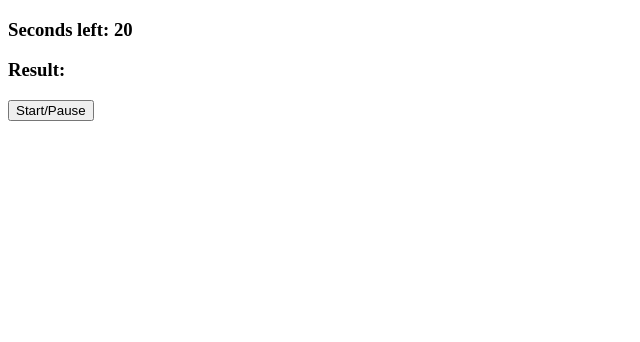
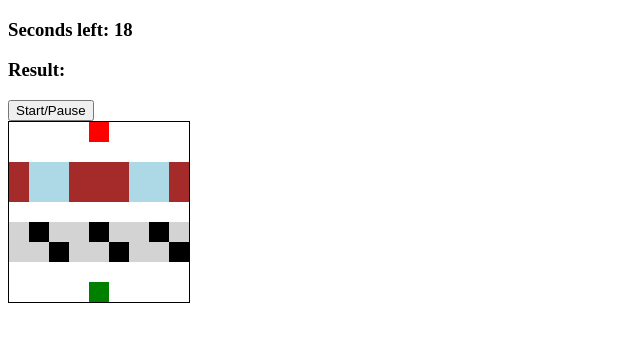
Before and after one commit to julianooselame/Frogger-Game, a plain HTML site: page index.html in a window 1280 px wide. Both pictures are taken after a click on the button "Start/Pause". Shown: the whole page, without its empty margins (0-640 px from the left). Drawn offline with Linux system fonts and the light colour scheme.

Commit message:
Project Finished

```diff
--- a/app.js
+++ b/app.js
@@ -6,3 +6,165 @@ const logsLeft = document.querySelectorAll('.log-left');
 const logsRight = document.querySelectorAll('.log-right');
 const carsLeft = document.querySelectorAll('.car-left');
 const carsRight = document.querySelectorAll('.car-right');
+
+let currentIndex = 76;
+const width = 9;
+let timerId;
+let outcomeTimerId;
+let currentTime = 20;
+
+function moveFrog(e) {
+	squares[currentIndex].classList.remove('frog');
+
+	switch (e.key) {
+		case 'ArrowLeft':
+			if (currentIndex % width !== 0) currentIndex -= 1;
+			break;
+		case 'ArrowRight':
+			if (currentIndex % width < width - 1) currentIndex += 1;
+			break;
+		case 'ArrowUp':
+			if (currentIndex - width >= 0) currentIndex -= width;
+			break;
+		case 'ArrowDown':
+			if (currentIndex + width < width * width) currentIndex += width;
+			break;
+	}
+	squares[currentIndex].classList.add('frog');
+}
+
+function autoMoveElements() {
+	currentTime--;
+	timeLeftDisplay.textContent = currentTime;
+	logsLeft.forEach((logLeft) => moveLogLeft(logLeft));
+	logsRight.forEach((logRight) => moveLogRight(logRight));
+	carsLeft.forEach((carLeft) => moveCarLeft(carLeft));
+	carsRight.forEach((carRight) => moveCarRight(carRight));
+}
+
+function checkOutComes() {
+	lose();
+	win();
+}
+
+function moveLogLeft(logLeft) {
+	switch (true) {
+		case logLeft.classList.contains('l1'):
+			logLeft.classList.remove('l1');
+			logLeft.classList.add('l2');
+			break;
+		case logLeft.classList.contains('l2'):
+			logLeft.classList.remove('l2');
+			logLeft.classList.add('l3');
+			break;
+		case logLeft.classList.contains('l3'):
+			logLeft.classList.remove('l3');
+			logLeft.classList.add('l4');
+			break;
+		case logLeft.classList.contains('l4'):
+			logLeft.classList.remove('l4');
+			logLeft.classList.add('l5');
+			break;
+		case logLeft.classList.contains('l5'):
+			logLeft.classList.remove('l5');
+			logLeft.classList.add('l1');
+			break;
+	}
+}
+
+function moveLogRight(logRight) {
+	switch (true) {
+		case logRight.classList.contains('l1'):
+			logRight.classList.remove('l1');
+			logRight.classList.add('l5');
+			break;
+		case logRight.classList.contains('l2'):
+			logRight.classList.remove('l2');
+			logRight.classList.add('l1');
+			break;
+		case logRight.classList.contains('l3'):
+			logRight.classList.remove('l3');
+			logRight.classList.add('l2');
+			break;
+		case logRight.classList.contains('l4'):
+			logRight.classList.remove('l4');
+			logRight.classList.add('l3');
+			break;
+		case logRight.classList.contains('l5'):
+			logRight.classList.remove('l5');
+			logRight.classList.add('l4');
+			break;
+	}
+}
+
+function moveCarLeft(carLeft) {
+	switch (true) {
+		case carLeft.classList.contains('c1'):
+			carLeft.classList.remove('c1');
+			carLeft.classList.add('c2');
+			break;
+		case carLeft.classList.contains('c2'):
+			carLeft.classList.remove('c2');
+			carLeft.classList.add('c3');
+			break;
+		case carLeft.classList.contains('c3'):
+			carLeft.classList.remove('c3');
+			carLeft.classList.add('c1');
+			break;
+	}
+}
+
+function moveCarRight(carRight) {
+	switch (true) {
+		case carRight.classList.contains('c1'):
+			carRight.classList.remove('c1');
+			carRight.classList.add('c3');
+			break;
+		case carRight.classList.contains('c2'):
+			carRight.classList.remove('c2');
+			carRight.classList.add('c1');
+			break;
+		case carRight.classList.contains('c3'):
+			carRight.classList.remove('c3');
+			carRight.classList.add('c2');
+			break;
+	}
+}
+
+function lose() {
+	if (
+		squares[currentIndex].classList.contains('c1') ||
+		squares[currentIndex].classList.contains('l4') ||
+		squares[currentIndex].classList.contains('l5') ||
+		currentTime <= 0
+	) {
+		resultDisplay.textContent = 'You lose!';
+		clearInterval(timerId);
+		clearInterval(outcomeTimerId);
+		squares[currentIndex].classList.remove('frog');
+		document.removeEventListener('keyup', moveFrog);
+	}
+}
+
+function win() {
+	if (squares[currentIndex].classList.contains('ending-block')) {
+		resultDisplay.textContent = 'You Win!';
+		clearInterval(timerId);
+		clearInterval(outcomeTimerId);
+		document.removeEventListener('keyup', moveFrog);
+	}
+}
+
+startPauseButton.addEventListener('click', () => {
+	if (timerId) {
+		clearInterval(timerId);
+		clearInterval(outcomeTimerId);
+		outcomeTimerId = null;
+		timerId = null;
+		document.removeEventListener('keyup', moveFrog);
+	} else {
+		timerId = setInterval(autoMoveElements, 1000);
+		outcomeTimerId = setInterval(checkOutComes, 50);
+		document.addEventListener('keyup', moveFrog);
+	}
+});
--- a/index.html
+++ b/index.html
@@ -5,7 +5,8 @@
     <meta charset="UTF-8">
     <meta http-equiv="X-UA-Compatible" content="IE=edge">
     <meta name="viewport" content="width=device-width, initial-scale=1.0">
-    <title>Document</title>
+    <title>Frogger</title>
+    <link rel="stylesheet" type="text/css" href="style.css">
 </head>
 
 <body>
```
